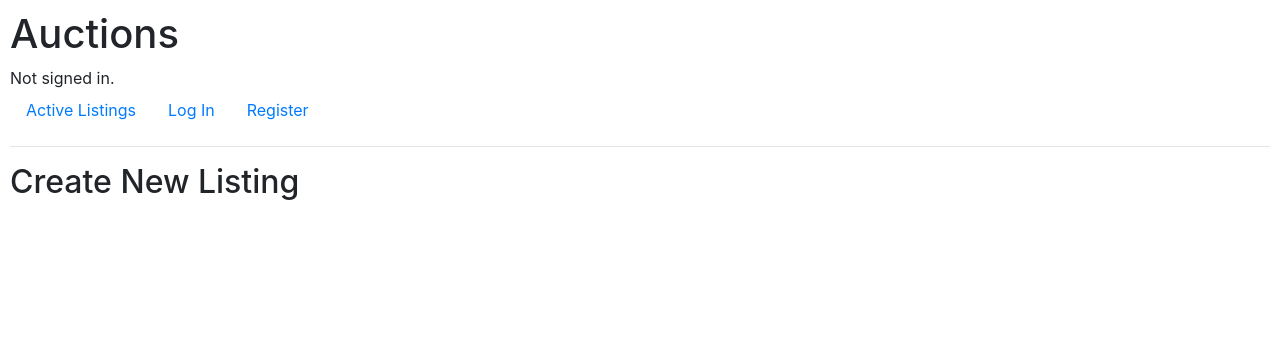
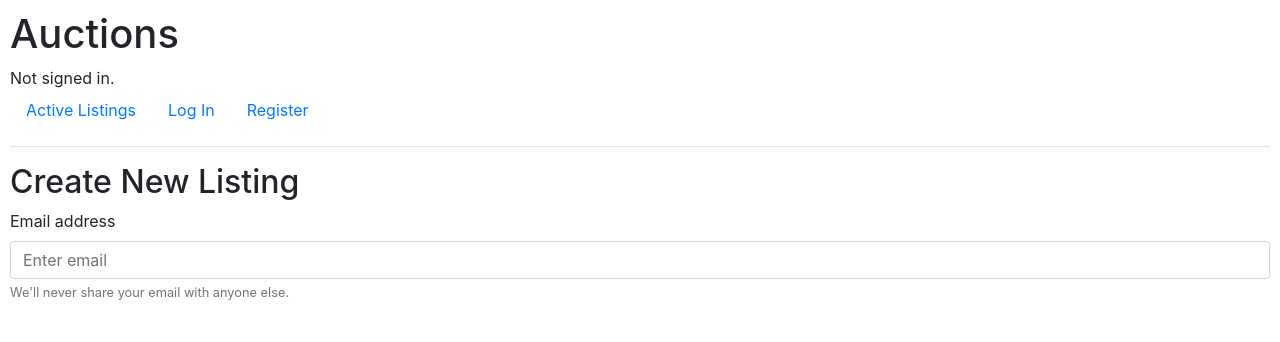
Before and after one commit to ilogic-cee/CS50-Harvard-University-s, a Django app: template commerce/auctions/templates/create.html in a window 1280 px wide. Shown: the top 342 px of the page. Run offline with Django 3.2, Linux system fonts and the light colour scheme; the template is opened without the code that fills it, so the values that code supplies are empty; some libraries are stand-ins or nearby versions.

Commit message:
Thu, Dec 14, 2023, 10:36 AM +02:00

```diff
--- a/commerce/auctions/templates/create.html
+++ b/commerce/auctions/templates/create.html
@@ -5,5 +5,10 @@
 
 <form action ="{% url 'create' %}" method="POST">
     <div class="form-group">
+        <div class="form-group">
+            <label for="exampleInputEmail1">Email address</label>
+            <input type="email" class="form-control" id="exampleInputEmail1" aria-describedby="emailHelp" placeholder="Enter email">
+            <small id="emailHelp" class="form-text text-muted">We'll never share your email with anyone else.</small>
+          </div>
         <label for="">
 {% endblock %}
```
